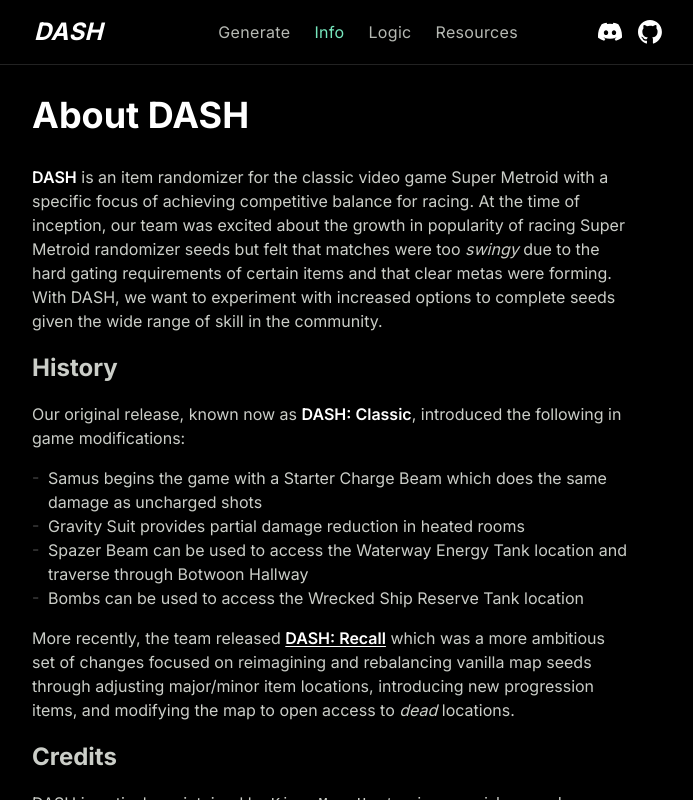
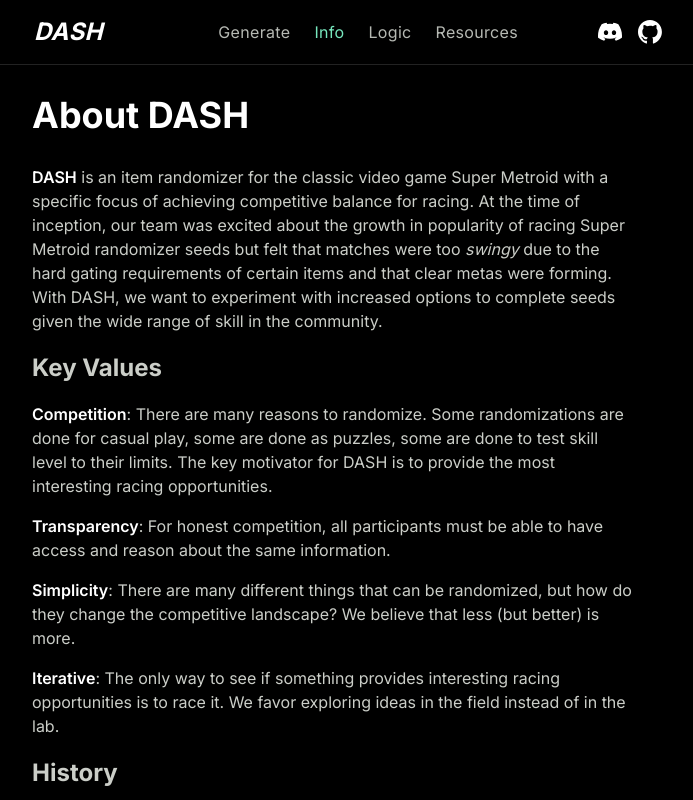
Before and after one commit to dashrando/dash-randomizer, a Next.js app in the folder apps/web/: page /info/about in a window 1280 px wide. Shown: the whole page, without its empty margins (298-991 px from the left). Built offline with nearby package versions, Linux system fonts and the light colour scheme.

Commit message:
add in key values to about page

```diff
--- a/apps/web/app/info/about/page.tsx
+++ b/apps/web/app/info/about/page.tsx
@@ -17,6 +17,11 @@ export default function AboutInfoPage() {
             forming. With DASH, we want to experiment with increased options to
             complete seeds given the wide range of skill in the community.
           </p>
+          <h2>Key Values</h2>
+          <p><strong>Competition</strong>: There are many reasons to randomize. Some randomizations are done for casual play, some are done as puzzles, some are done to test skill level to their limits. The key motivator for DASH is to provide the most interesting racing opportunities.</p>
+          <p><strong>Transparency</strong>: For honest competition, all participants must be able to have access and reason about the same information.</p>
+          <p><strong>Simplicity</strong>: There are many different things that can be randomized, but how do they change the competitive landscape? We believe that less (but better) is more.</p>
+          <p><strong>Iterative</strong>: The only way to see if something provides interesting racing opportunities is to race it. We favor exploring ideas in the field instead of in the lab.</p>
           <h2>History</h2>
           <p>
             Our original release, known now as <strong>DASH: Classic</strong>,
```
